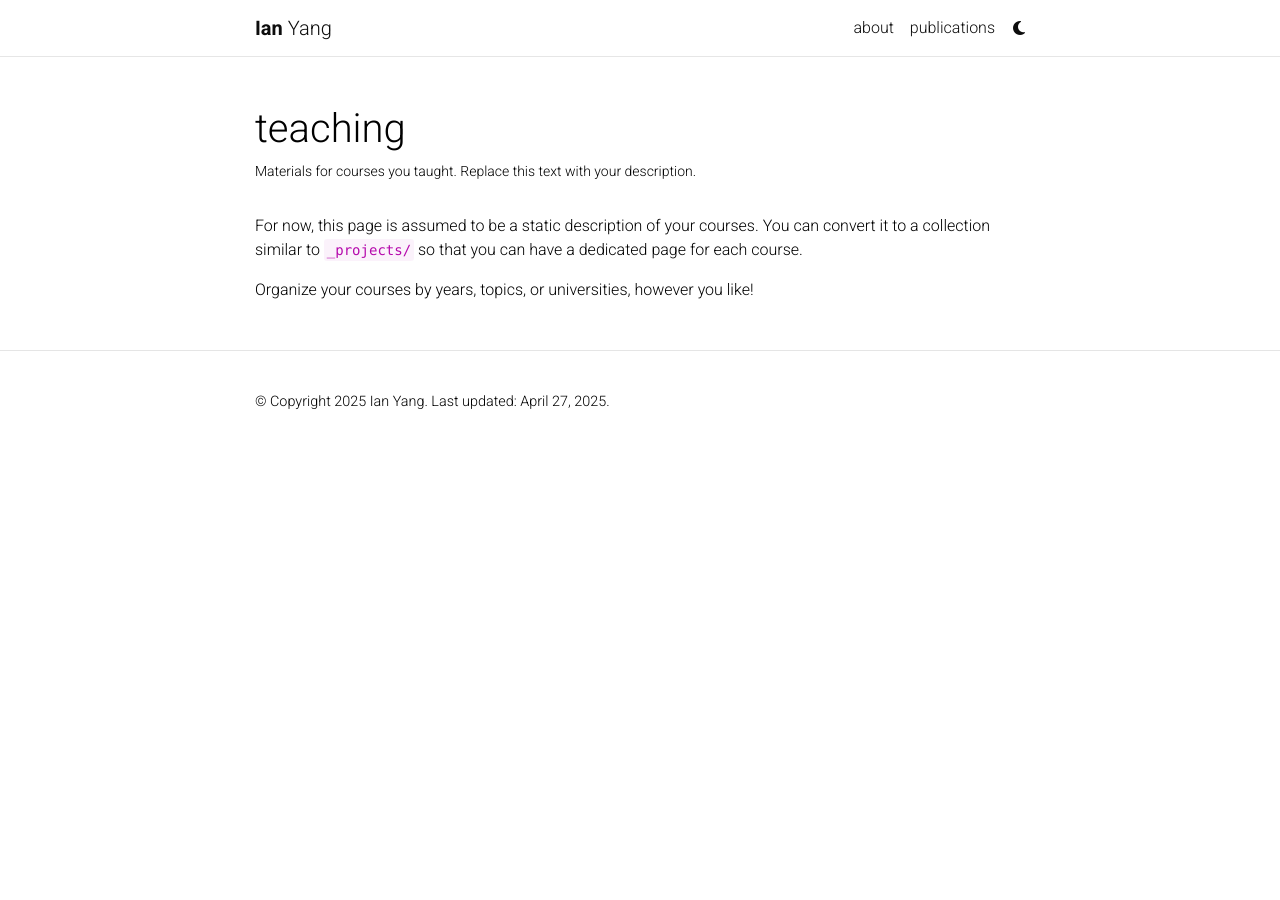
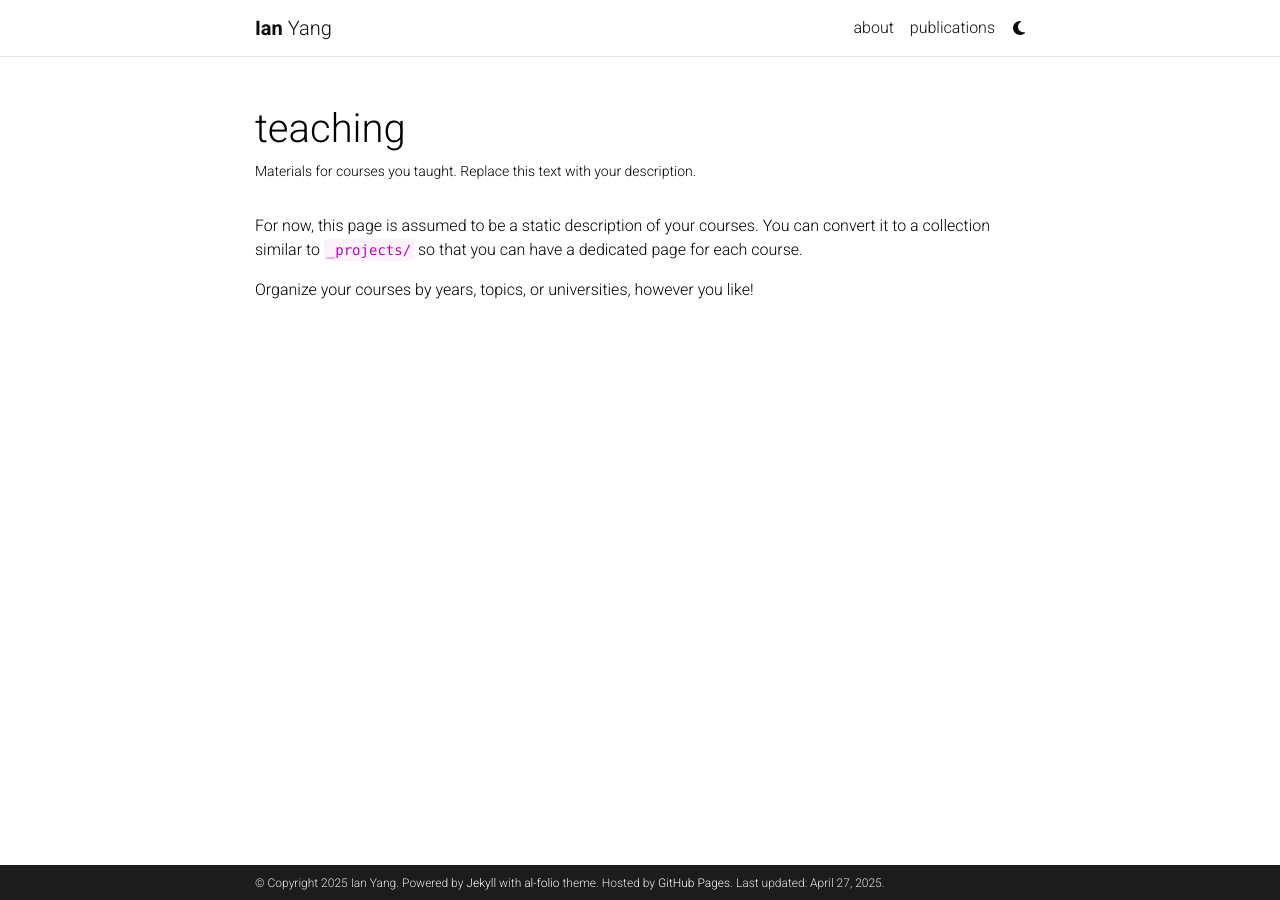
Before and after one commit to ian-yang-02/ian-yang-02.github.io, a Jekyll site: the page built from _pages/teaching.md, in a window 1280 px wide. Built offline with Jekyll 4.4.1, drawn with Linux system fonts in a browser that asks for light colours; comment, search, counter and statistics services are not loaded; a style sheet for code colours, icons or effects is not loaded.

```diff
--- a/_config.yml
+++ b/_config.yml
@@ -10,6 +10,8 @@ email: iyang30@gatech.edu
 description: > # the ">" symbol means to ignore newlines until "footer_text:"
 
 footer_text: >
+  Powered by <a href="https://jekyllrb.com/" target="_blank">Jekyll</a> with <a href="https://github.com/alshedivat/al-folio">al-folio</a> theme.
+  Hosted by <a href="https://pages.github.com/" target="_blank">GitHub Pages</a>.
 keywords:   # add your own keywords or leave empty
 
 lang: en # the language of your site (for example: en, fr, cn, ru, etc.)
@@ -49,7 +51,7 @@ rss_icon: false
 # -----------------------------------------------------------------------------
 
 navbar_fixed: true
-footer_fixed: false
+footer_fixed: true
 
 # Dimensions
 max_width: 800px
```
